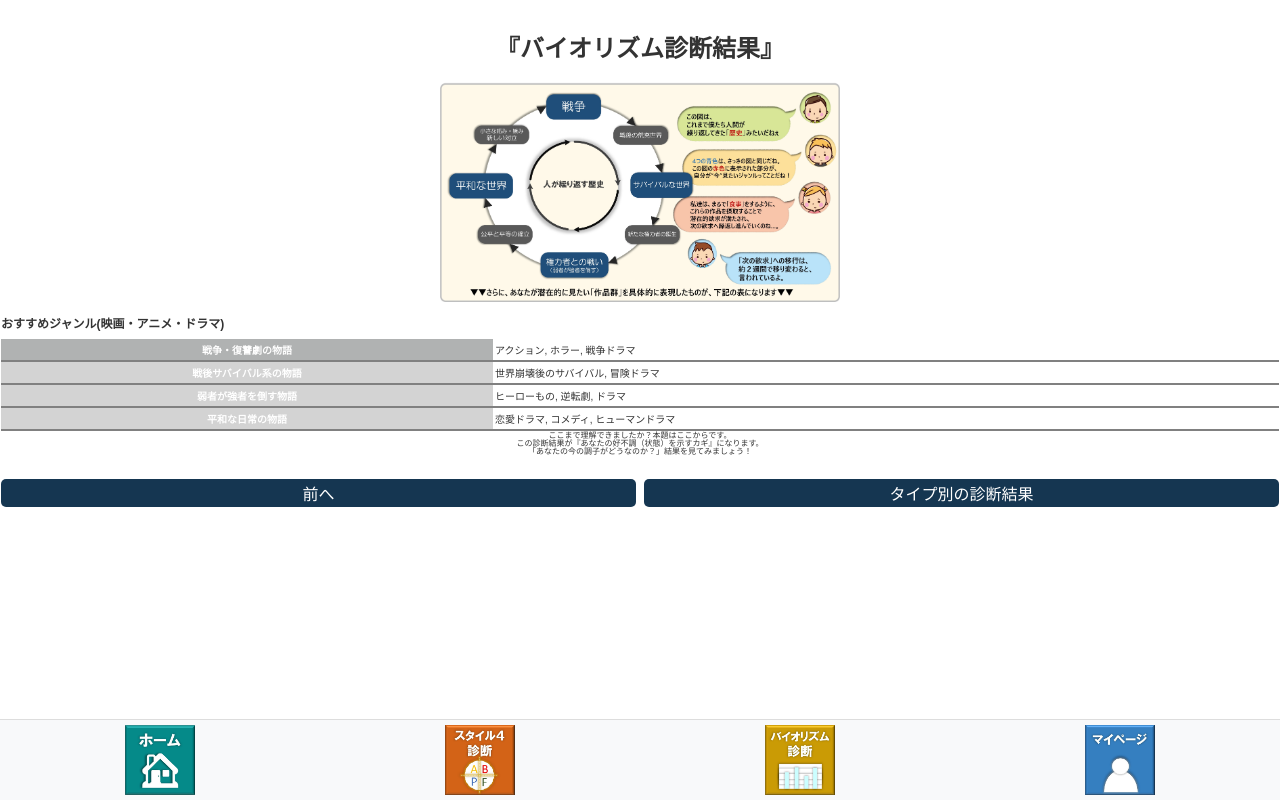
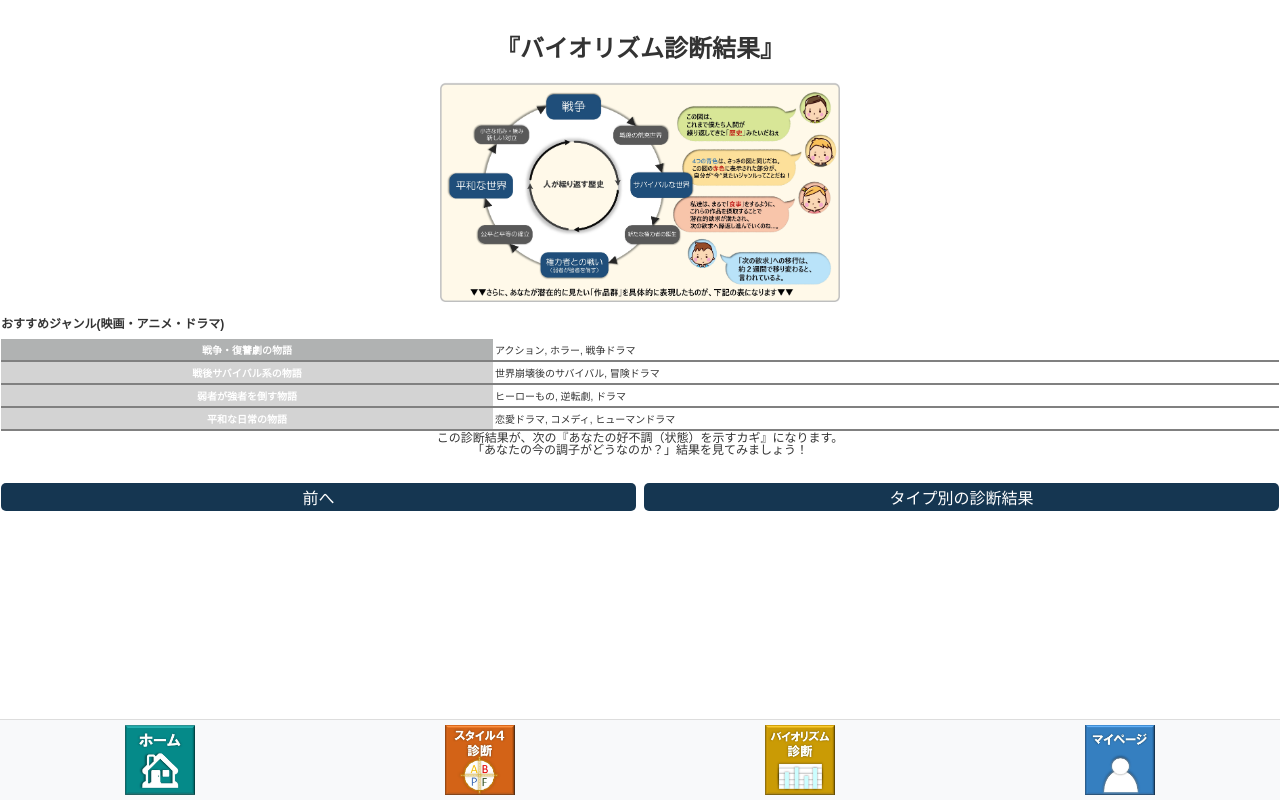
Before and after one commit to sakaguchi2783/GT-golf-app, a React (Create React App) app: page /biorhythm-result in a window 1280 px wide. Both pictures are taken after a click on the button "次へ". Shown: the top 800 px of the page. Built offline with nearby package versions, Linux system fonts and the light colour scheme.

Commit message:
UI修正61

```diff
--- a/src/pages/BiorhythmResult.js
+++ b/src/pages/BiorhythmResult.js
@@ -143,9 +143,8 @@ const BiorhythmResult = () => {
             </table>
           </div>
 
-          <p style={{ fontSize: '8px', lineHeight: '1.0', marginTop: '1px' }}>
-            ここまで理解できましたか？本題はここからです。<br />
-            この診断結果が『あなたの好不調（状態）を示すカギ』になります。<br />
+          <p style={{ fontSize: '12px', lineHeight: '1.0', marginTop: '1px' }}>
+            この診断結果が、次の『あなたの好不調（状態）を示すカギ』になります。<br />
             「あなたの今の調子がどうなのか？」結果を見てみましょう！
           </p>
 
```
